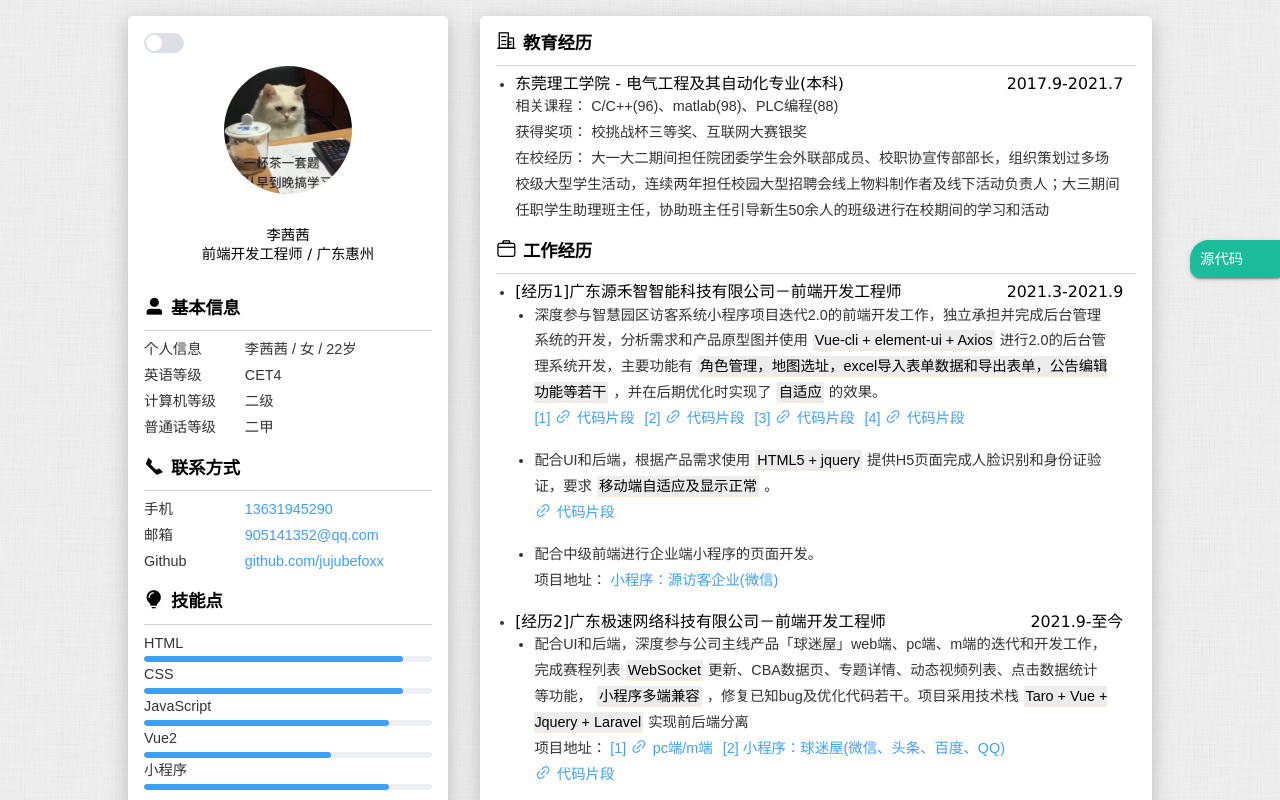
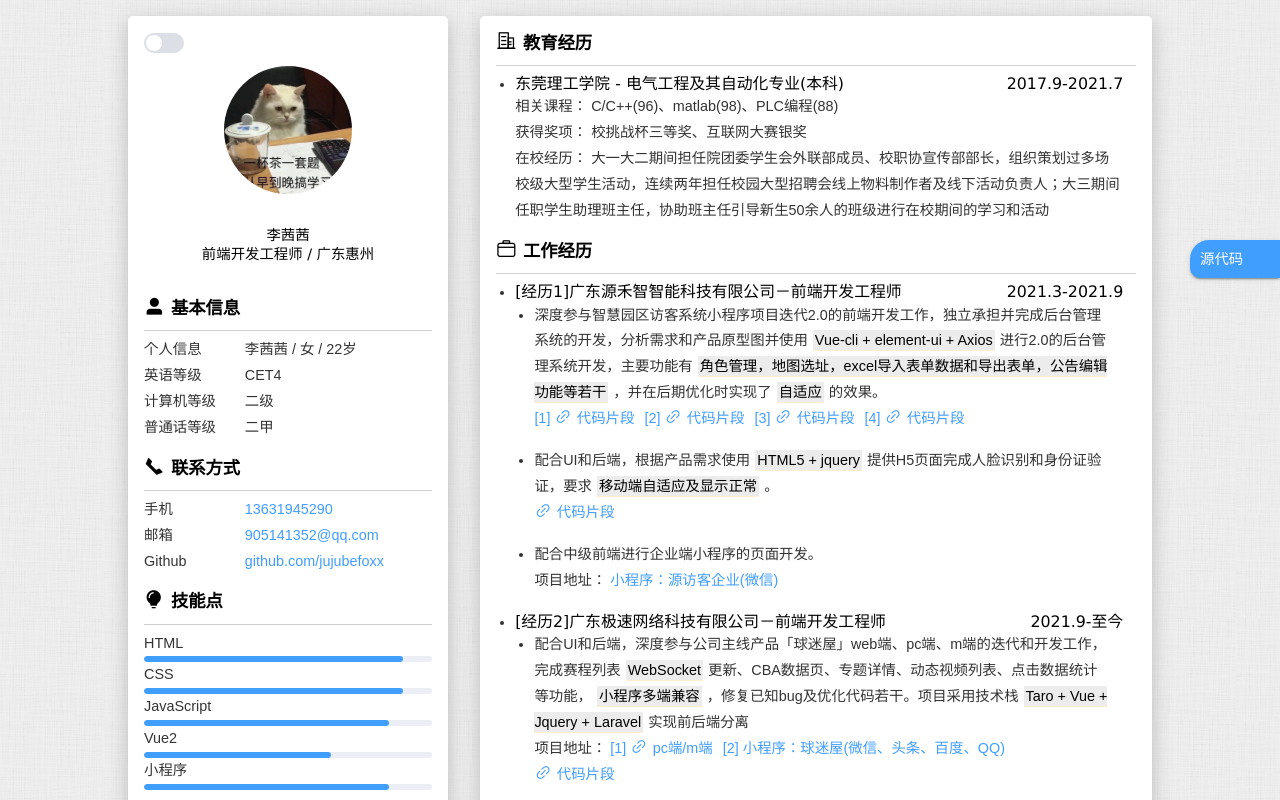
Before and after one commit to jujubefoxx/resume, a Vue app: page / in a window 1280 px wide. Shown: the top 800 px of the page. Built offline with nearby package versions, Linux system fonts and the light colour scheme.

Commit message:
style: 调整主题色

```diff
--- a/src/assets/scss/index.scss
+++ b/src/assets/scss/index.scss
@@ -28,7 +28,7 @@ aside {
       border-radius: 19px 0 0 10px;
       -webkit-box-shadow: 0 2px 2px 0 rgba(0, 0, 0, .14), 0 3px 1px -2px rgba(0, 0, 0, .2), 0 1px 5px 0 rgba(0, 0, 0, .12);
       box-shadow: 0 2px 2px 0 rgba(0, 0, 0, .14), 0 3px 1px -2px rgba(0, 0, 0, .2), 0 1px 5px 0 rgba(0, 0, 0, .12);
-      background: #1abc9c;
+      background: $theme-color;
 
       a {
         display: inline-block;
```
